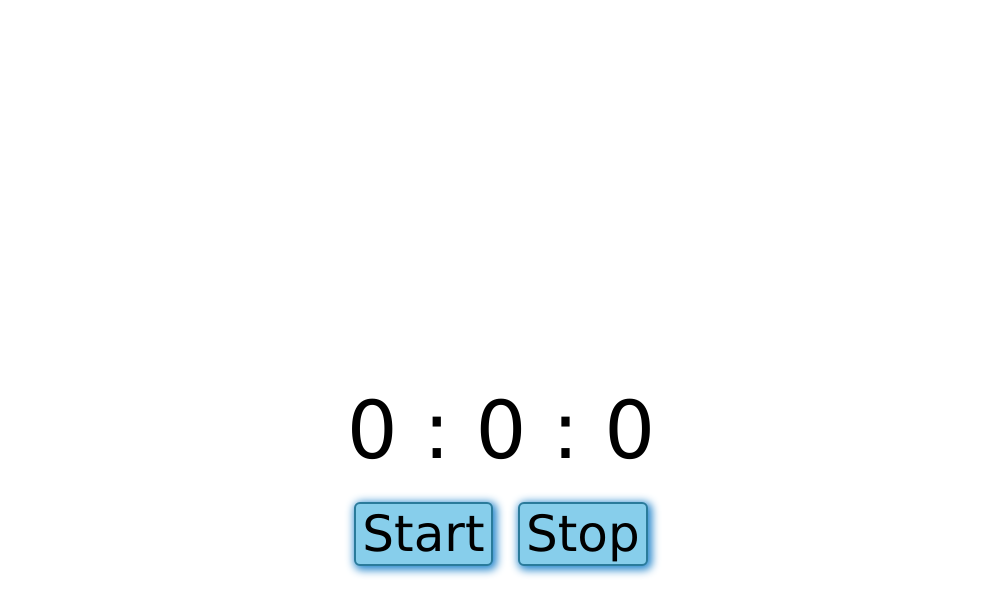
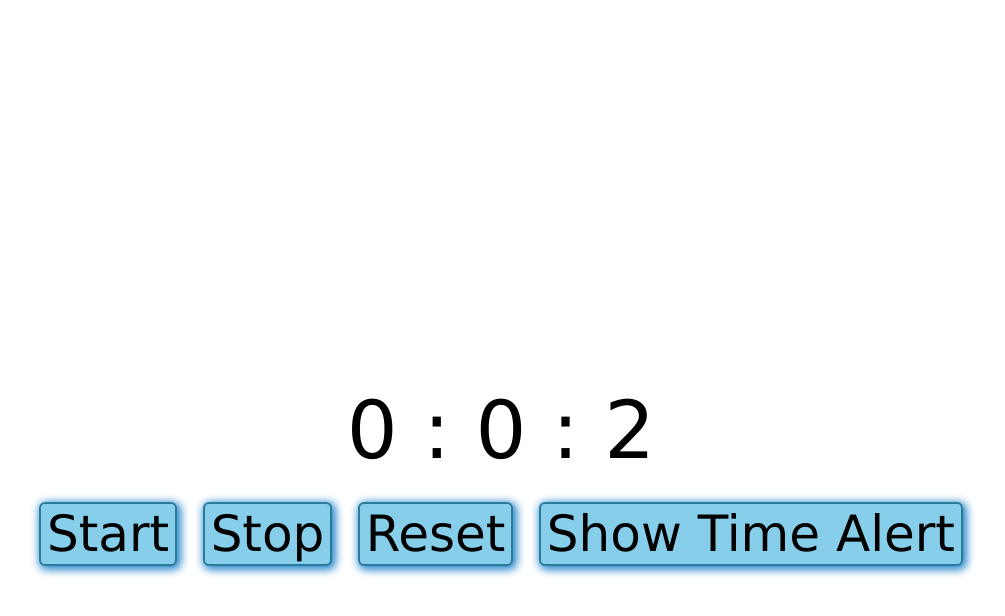
Before and after one commit to cgali/Chronometre, a plain HTML site: page index.html in a window 1280 px wide. Both pictures are taken after a click on the button "Start". Shown: the whole page, without its empty margins (139-1144 px from the left). Drawn offline with Linux system fonts and the light colour scheme.

Commit message:
Linked with HTML and CSS

```diff
--- a/index.html
+++ b/index.html
@@ -16,8 +16,10 @@
     </section>
 
     <section>
-        <button class="buttons" onclick="start()" value="start">Start</button>
-        <button class="buttons" onclick="stop()" value="stop">Stop</button>
+        <button class="buttons" onclick="time.start()" value="start">Start</button>
+        <button class="buttons" onclick="time.stop()" value="stop">Stop</button>
+        <button class="buttons" onclick="time.reset()" value="stop">Reset</button>
+        <button class="buttons" onclick="time.showTime()" value="stop">Show Time Alert</button>
     </section>
 
 </body>
--- a/main.js
+++ b/main.js
@@ -1,78 +1,54 @@
-/* Done with CLASS and METHOD but without linked with the HTML and CSS document */
-
-
-
 class Chrono {
     constructor() {
         this.counterSec = 0;
         this.counterMin = 0;
+        this.counterHours = 0;
         this.interID = 0;
+
     }
 
     start() {
-       this.interID = setInterval(() => {        //we are saying that setInterval is a var with the name "chrono
+        let sec = document.getElementById("sec");
+        let min = document.getElementById("min");
+        let hour = document.getElementById("hour");
+
+        this.interID = setInterval(() => {
             console.log(this.counterMin, this.counterSec);
-            this.counterSec ++;     //the initialization of the chrono
-            if (this.counterSec === 60) {    //conditions to pass seconds to minutes and reset seconds if pass 60sec
+            this.counterSec ++;
+            if (this.counterSec === 60) {
                 this.counterMin ++;
                 this.counterSec = 0;
+                if(this.counterMin === 60) {
+                    this.counterHours ++;
+                    this.counterMin = 0;
+                    if(this.counterHours === 24) {
+                        this.counterHours = 0;
+                    }
+                }
             }
-        }, 1000);   //every second this function is executed
+            sec.innerHTML = this.counterSec;
+            min.innerHTML = this.counterMin;
+            hour.innerHTML = this.counterHours;
+        }, 1000);
     }
 
     stop() {
-        clearInterval(this.interID);  //function to stop the chrono (setInterval)
+        clearInterval(this.interID);
     };
 
     reset() {
         clearInterval(this.interID);
         this.counterSec = 0;
         this.counterMin = 0;
-        time.start();
+        this.counterHours = 0;
+        sec.innerHTML = this.counterSec;
+        min.innerHTML = this.counterMin;
+        hour.innerHTML = this.counterHours;
     }
 
     showTime() {
-        alert(`Min: ${this.counterMin} and sec: ${this.counterSec}`);
+        alert(`Hour: ${this.counterHours} Min: ${this.counterMin} and Sec: ${this.counterSec}`);
     }
 }
 
 let time = new Chrono();
-time.start();
-
-/* Done with FUNCTIONS and linked with the HTML and CSS document */
-
-
-
-// let chrono;
-
-// function stop() {
-//     clearInterval(chrono);  //function to stop the chrono (setInterval)
-// }
-
-// function start() {
-
-//     let counterSec = 0;     //var for counter the seconds and the minutes
-//     let counterMin = 0;
-//     let counterHour = 0;
-//     let sec = document.getElementById("sec");   //var for call the id from DOM for interact with it
-//     let min = document.getElementById("min");
-//     let hour = document.getElementById("hour")
-
-//     chrono = setInterval(() => {        //we are saying that setInterval is a var with the name "chrono
-//             if (counterSec === 60) {    //conditions to pass seconds to minutes and reset seconds if pass 60sec
-//                     counterMin ++;
-//                     counterSec = 0;
-//                 if (counterMin === 60) {    //conditions to reset minutes if pass 60min and pass minutes to hours
-//                     counterHour ++;
-//                     counterMin = 0;
-//                     if (counterHour === 24) {    //conditions to reset hours if it pass 24hours
-//                         counterHour = 0;
-//                     }
-//                 }
-//             }
-//             sec.innerHTML = counterSec;     //system to link the var counters with the counter of DOM that before we call it in a var
-//             min.innerHTML = counterMin;
-//             hour.innerHTML = counterHour;
-//             counterSec ++;     //the initialization of the chrono
-//     }, 1000);   //every second this function is executed
-// }
```
